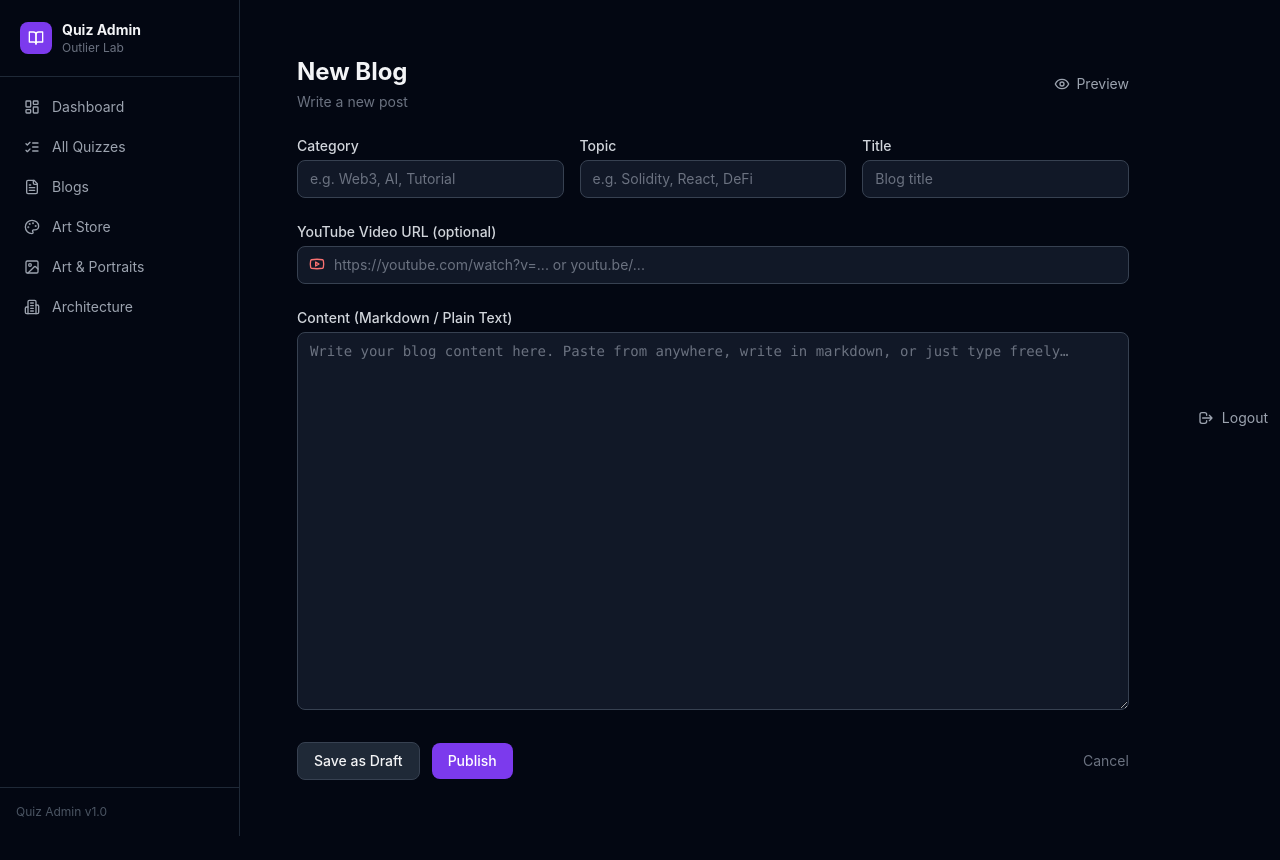
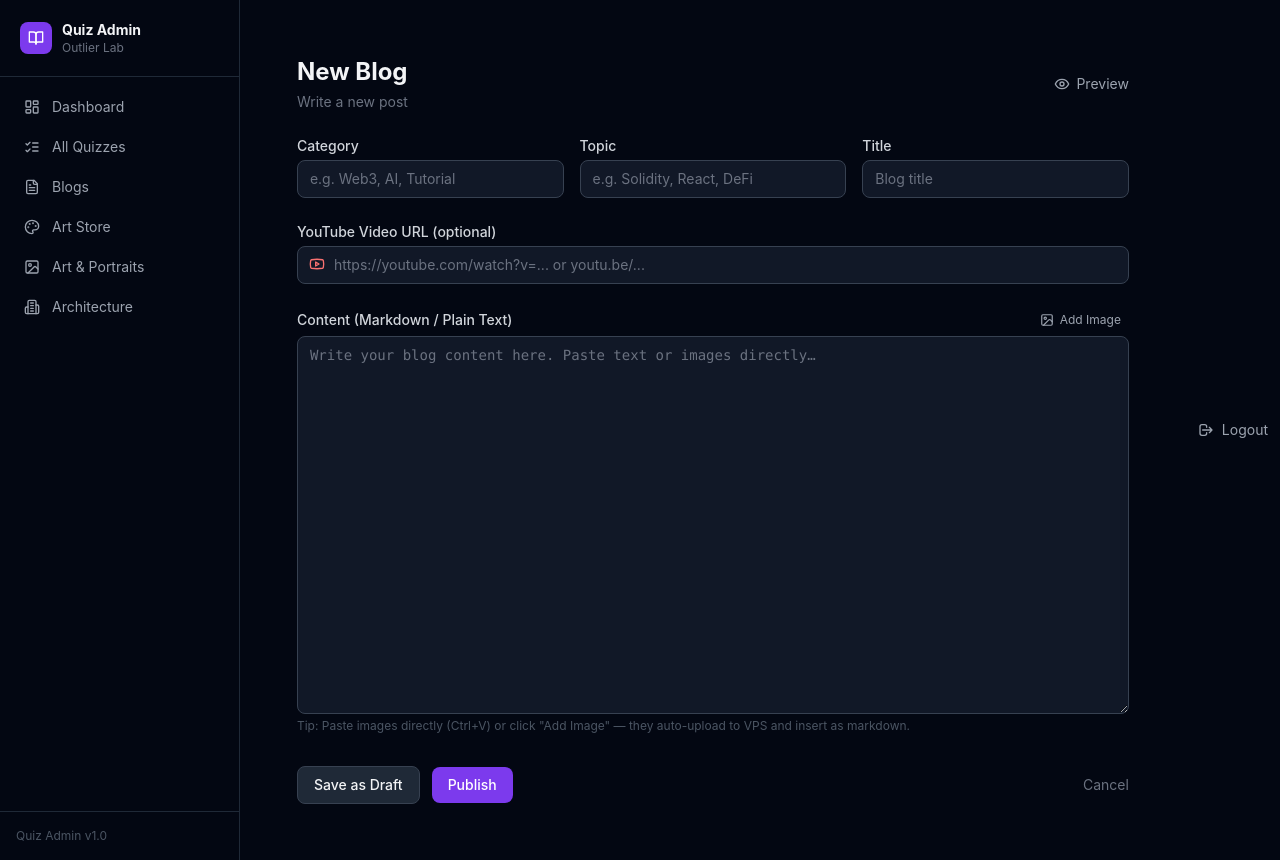
Before and after one commit to Outlier1217/LostMonkTales-nextJS, a Next.js app in the folder quiz-admin/quiz-admin/: page /admin/blogs/new in a window 1280 px wide. Before the commit the page ends 836 px from the top, so only its background shows below. Built offline with nearby package versions, Linux system fonts and the light colour scheme.

Commit message:
Update BlogForm.tsx

```diff
--- a/quiz-admin/quiz-admin/src/components/blogs/BlogForm.tsx
+++ b/quiz-admin/quiz-admin/src/components/blogs/BlogForm.tsx
@@ -1,11 +1,10 @@
 'use client'
-import { useState } from 'react'
+import { useState, useRef, useCallback } from 'react'
 import { useRouter } from 'next/navigation'
 import { Input } from '@/components/ui/Input'
-import { Textarea } from '@/components/ui/Textarea'
 import { Button } from '@/components/ui/Button'
 import { YoutubeEmbed } from '@/components/blogs/YoutubeEmbed'
-import { Youtube, Eye, EyeOff } from 'lucide-react'
+import { Youtube, Eye, EyeOff, ImageIcon } from 'lucide-react'
 
 interface BlogFormProps {
   initialData?: {
@@ -23,16 +22,12 @@ function extractYoutubeId(url: string): string | null {
   if (!url) return null
   try {
     const u = new URL(url)
-    // youtu.be/VIDEO_ID
     if (u.hostname === 'youtu.be') {
       return u.pathname.slice(1).split('?')[0] || null
     }
-    // youtube.com/watch?v=VIDEO_ID
     if (u.hostname.includes('youtube.com')) {
-      // /live/VIDEO_ID or /embed/VIDEO_ID
       const pathMatch = u.pathname.match(/\/(live|embed|shorts)\/([a-zA-Z0-9_-]{11})/)
       if (pathMatch) return pathMatch[2]
-      // ?v=VIDEO_ID
       return u.searchParams.get('v')
     }
   } catch {
@@ -41,21 +36,126 @@ function extractYoutubeId(url: string): string | null {
   return null
 }
 
+// Render markdown images in preview
+function renderContent(text: string) {
+  const parts = text.split(/(!\[.*?\]\(.*?\))/g)
+  return parts.map((part, i) => {
+    const imgMatch = part.match(/!\[(.*?)\]\((.*?)\)/)
+    if (imgMatch) {
+      return (
+        <img
+          key={i}
+          src={imgMatch[2]}
+          alt={imgMatch[1]}
+          className="max-w-full rounded-lg my-3 border border-gray-700"
+        />
+      )
+    }
+    return (
+      <span key={i} className="whitespace-pre-wrap">
+        {part}
+      </span>
+    )
+  })
+}
+
 export function BlogForm({ initialData }: BlogFormProps) {
   const router = useRouter()
   const isEdit = !!initialData
+  const textareaRef = useRef<HTMLTextAreaElement>(null)
 
   const [title, setTitle] = useState(initialData?.title ?? '')
   const [category, setCategory] = useState(initialData?.category ?? '')
   const [topic, setTopic] = useState(initialData?.topic ?? '')
   const [content, setContent] = useState(initialData?.content ?? '')
   const [youtubeUrl, setYoutubeUrl] = useState(initialData?.youtubeUrl ?? '')
-  const [isPublished, setIsPublished] = useState(initialData?.isPublished ?? false)
   const [loading, setLoading] = useState(false)
+  const [uploading, setUploading] = useState(false)
   const [error, setError] = useState('')
   const [preview, setPreview] = useState(false)
 
   const youtubeId = youtubeUrl ? extractYoutubeId(youtubeUrl) : null
+
+  // Insert text at cursor position
+  function insertAtCursor(text: string) {
+    const textarea = textareaRef.current
+    if (!textarea) {
+      setContent(prev => prev + text)
+      return
+    }
+    const start = textarea.selectionStart
+    const end = textarea.selectionEnd
+    setContent(prev => prev.slice(0, start) + text + prev.slice(end))
+    setTimeout(() => {
+      textarea.selectionStart = start + text.length
+      textarea.selectionEnd = start + text.length
+      textarea.focus()
+    }, 0)
+  }
+
+  // Upload image file to VPS
+  async function uploadImage(file: File): Promise<string | null> {
+    const ext = file.type.split('/')[1] || 'png'
+    const renamed = new File([file], `blog-${Date.now()}.${ext}`, { type: file.type })
+    const formData = new FormData()
+    formData.append('files', renamed)
+
+    const res = await fetch('/api/upload', { method: 'POST', body: formData })
+    if (!res.ok) return null
+    const data = await res.json()
+    return data.urls?.[0] ?? null
+  }
+
+  // Handle paste — intercept images
+  const handlePaste = useCallback(async (e: React.ClipboardEvent<HTMLTextAreaElement>) => {
+    const items = Array.from(e.clipboardData.items)
+    const imageItems = items.filter(item => item.type.startsWith('image/'))
+    if (imageItems.length === 0) return // normal text paste, don't block
+
+    e.preventDefault()
+    setUploading(true)
+    setError('')
+
+    try {
+      for (const item of imageItems) {
+        const file = item.getAsFile()
+        if (!file) continue
+        const url = await uploadImage(file)
+        if (!url) {
+          setError('Image upload failed. Check VPS connection.')
+          continue
+        }
+        insertAtCursor(`![image](${url})\n`)
+      }
+    } catch {
+      setError('Image paste failed. Try again.')
+    } finally {
+      setUploading(false)
+    }
+  }, [])
+
+  // Handle file input (click to upload image)
+  async function handleFileInput(e: React.ChangeEvent<HTMLInputElement>) {
+    const files = Array.from(e.target.files ?? [])
+    if (!files.length) return
+    setUploading(true)
+    setError('')
+    try {
+      for (const file of files) {
+        const url = await uploadImage(file)
+        if (!url) {
+          setError('Image upload failed.')
+          continue
+        }
+        insertAtCursor(`![image](${url})\n`)
+      }
+    } catch {
+      setError('Image upload failed.')
+    } finally {
+      setUploading(false)
+      e.target.value = ''
+    }
+  }
 
   async function handleSubmit(publish: boolean) {
     if (!title.trim() || !category.trim() || !topic.trim() || !content.trim()) {
@@ -64,10 +164,12 @@ export function BlogForm({ initialData }: BlogFormProps) {
     }
     setError('')
     setLoading(true)
-
     try {
-      const payload = { title, category, topic, content, youtubeUrl: youtubeUrl || null, isPublished: publish }
-
+      const payload = {
+        title, category, topic, content,
+        youtubeUrl: youtubeUrl || null,
+        isPublished: publish,
+      }
       const res = await fetch(
         isEdit ? `/api/blogs/${initialData!.id}` : '/api/blogs',
         {
@@ -76,11 +178,10 @@ export function BlogForm({ initialData }: BlogFormProps) {
           body: JSON.stringify(payload),
         }
       )
-
-      if (!res.ok) throw new Error('Failed to save blog')
+      if (!res.ok) throw new Error()
       router.push('/admin/blogs')
       router.refresh()
-    } catch (e) {
+    } catch {
       setError('Something went wrong. Please try again.')
     } finally {
       setLoading(false)
@@ -89,6 +190,8 @@ export function BlogForm({ initialData }: BlogFormProps) {
 
   return (
     <div className="p-8 max-w-4xl mx-auto space-y-6">
+
+      {/* Header */}
       <div className="flex items-center justify-between">
         <div>
           <h1 className="text-2xl font-bold text-gray-100">{isEdit ? 'Edit Blog' : 'New Blog'}</h1>
@@ -122,7 +225,6 @@ export function BlogForm({ initialData }: BlogFormProps) {
           placeholder="Blog title"
           value={title}
           onChange={e => setTitle(e.target.value)}
-          className="sm:col-span-1"
         />
       </div>
 
@@ -138,58 +240,87 @@ export function BlogForm({ initialData }: BlogFormProps) {
             className="pl-9"
           />
         </div>
-        {youtubeId && (
-          <YoutubeEmbed videoId={youtubeId} />
-        )}
+        {youtubeId && <YoutubeEmbed videoId={youtubeId} />}
       </div>
 
       {/* Content */}
       {preview ? (
         <div className="bg-gray-900 border border-gray-800 rounded-xl p-6 min-h-[300px]">
           <p className="text-xs text-gray-500 mb-4 uppercase tracking-wider">Preview</p>
-          <div className="prose prose-invert prose-sm max-w-none">
-            <pre className="whitespace-pre-wrap text-gray-300 text-sm font-sans leading-relaxed">{content || <span className="text-gray-600">Nothing to preview yet…</span>}</pre>
+          <div className="text-gray-300 text-sm leading-relaxed">
+            {content
+              ? renderContent(content)
+              : <span className="text-gray-600">Nothing to preview yet…</span>
+            }
           </div>
         </div>
       ) : (
-        <Textarea
-          label="Content (Markdown / Plain Text)"
-          placeholder="Write your blog content here. Paste from anywhere, write in markdown, or just type freely…"
-          value={content}
-          onChange={e => setContent(e.target.value)}
-          rows={18}
-          className="font-mono text-sm"
-        />
+        <div className="flex flex-col gap-1">
+          {/* Toolbar */}
+          <div className="flex items-center justify-between">
+            <label className="text-sm font-medium text-gray-300">
+              Content (Markdown / Plain Text)
+            </label>
+            <div className="flex items-center gap-2">
+              {uploading && (
+                <span className="text-xs text-violet-400 animate-pulse flex items-center gap-1">
+                  <svg className="animate-spin h-3 w-3" fill="none" viewBox="0 0 24 24">
+                    <circle className="opacity-25" cx="12" cy="12" r="10" stroke="currentColor" strokeWidth="4" />
+                    <path className="opacity-75" fill="currentColor" d="M4 12a8 8 0 018-8V0C5.373 0 0 5.373 0 12h4z" />
+                  </svg>
+                  Uploading…
+                </span>
+              )}
+              {/* Click to upload image button */}
+              <label className="flex items-center gap-1.5 text-xs text-gray-400 hover:text-gray-200 cursor-pointer transition-colors px-2 py-1 rounded-md hover:bg-gray-800">
+                <ImageIcon className="w-3.5 h-3.5" />
+                Add Image
+                <input
+                  type="file"
+                  accept="image/*"
+                  multiple
+                  className="hidden"
+                  onChange={handleFileInput}
+                />
+              </label>
+            </div>
+          </div>
+
+          {/* Textarea */}
+          <textarea
+            ref={textareaRef}
+            placeholder="Write your blog content here. Paste text or images directly…"
+            value={content}
+            onChange={e => setContent(e.target.value)}
+            onPaste={handlePaste}
+            rows={18}
+            className="w-full bg-gray-900 border border-gray-700 rounded-lg px-3 py-2 text-sm text-gray-100 placeholder-gray-500 focus:outline-none focus:ring-2 focus:ring-violet-500 focus:border-transparent transition-all resize-y font-mono"
+          />
+          <p className="text-xs text-gray-600">
+            Tip: Paste images directly (Ctrl+V) or click "Add Image" — they auto-upload to VPS and insert as markdown.
+          </p>
+        </div>
       )}
 
       {error && (
-        <p className="text-sm text-red-400 bg-red-500/10 border border-red-500/20 rounded-lg px-4 py-2">{error}</p>
+        <p className="text-sm text-red-400 bg-red-500/10 border border-red-500/20 rounded-lg px-4 py-2">
+          {error}
+        </p>
       )}
 
       {/* Actions */}
       <div className="flex items-center gap-3 pt-2">
-        <Button
-          variant="secondary"
-          onClick={() => handleSubmit(false)}
-          loading={loading}
-          disabled={loading}
-        >
+        <Button variant="secondary" onClick={() => handleSubmit(false)} loading={loading} disabled={loading || uploading}>
           {isEdit && !initialData?.isPublished ? 'Save Draft' : 'Save as Draft'}
         </Button>
-        <Button
-          onClick={() => handleSubmit(true)}
-          loading={loading}
-          disabled={loading}
-        >
+        <Button onClick={() => handleSubmit(true)} loading={loading} disabled={loading || uploading}>
           {isEdit ? 'Update & Publish' : 'Publish'}
         </Button>
-        <button
-          onClick={() => router.back()}
-          className="ml-auto text-sm text-gray-500 hover:text-gray-300 transition-colors"
-        >
+        <button onClick={() => router.back()} className="ml-auto text-sm text-gray-500 hover:text-gray-300 transition-colors">
           Cancel
         </button>
       </div>
+
     </div>
   )
 }
```
